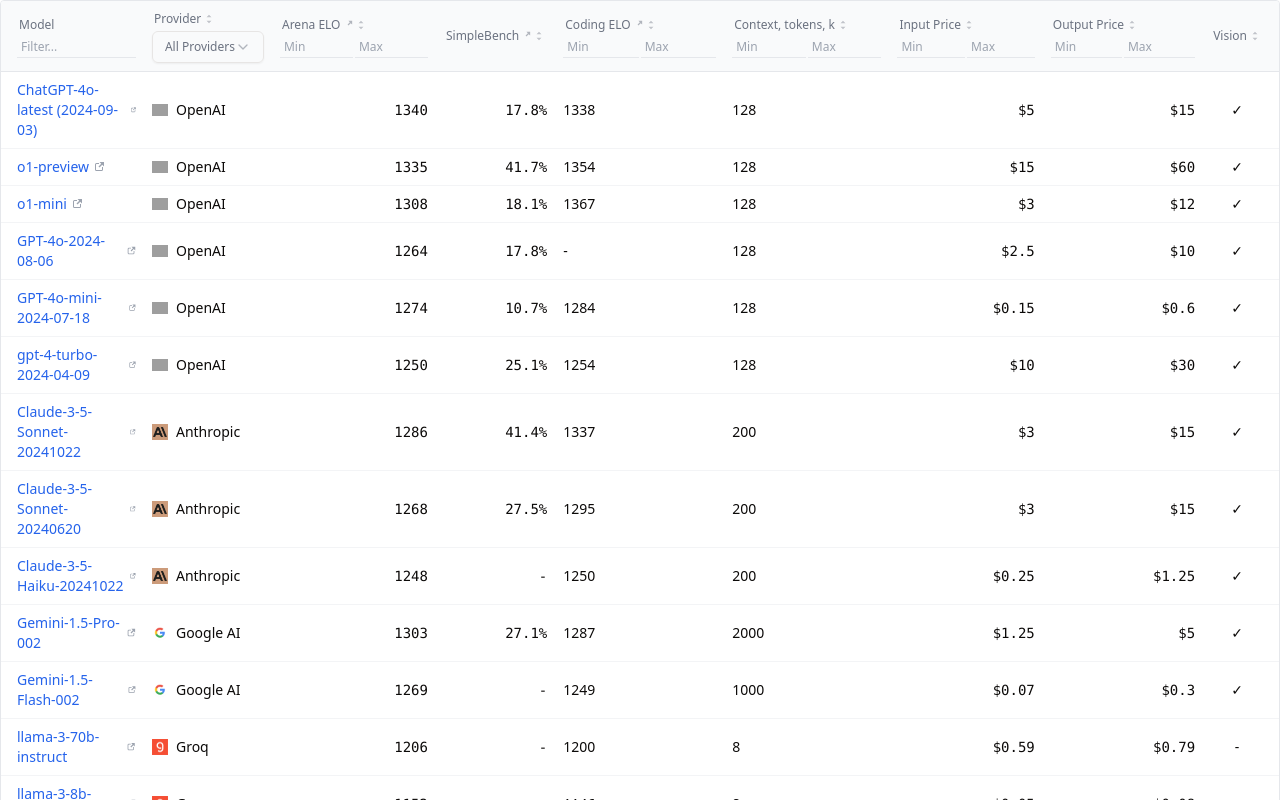
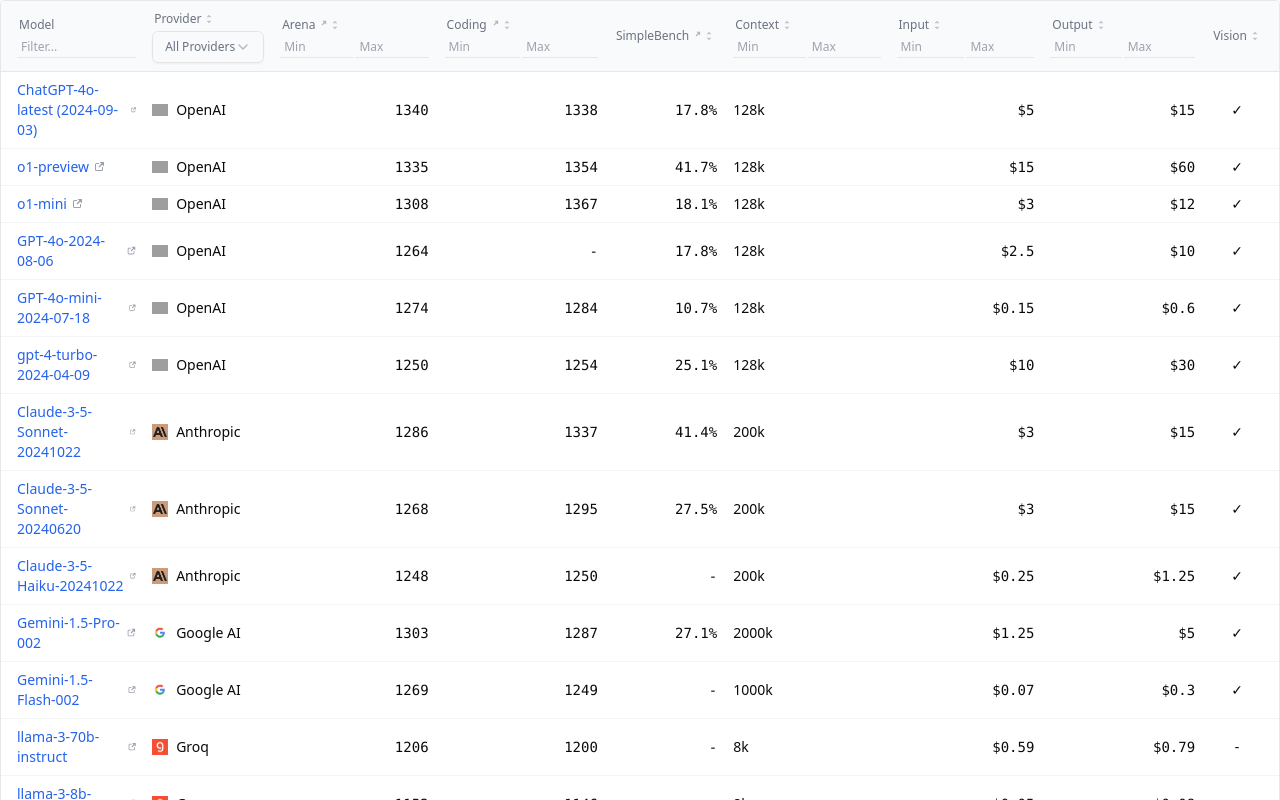
Before and after one commit to WiegerWolf/ai-pricing, a React (Vite) app: page / in a window 1280 px wide. Shown: the top 800 px of the page. Built offline with nearby package versions, Linux system fonts and the light colour scheme; grey boxes are pictures that could not be loaded.

Commit message:
Refactor LLMTable columns: Simplify Arena column title, swap codingElo and simpleBench columns, and update column titles and tooltips.

```diff
--- a/src/components/Tables/LLMTable/columns.tsx
+++ b/src/components/Tables/LLMTable/columns.tsx
@@ -106,7 +106,7 @@
         header: ({ column }) => (
             <ColumnHeader
                 column={column}
-                title="Arena ELO"
+                title="Arena"
                 tooltip="What people prefer (higher is better)"
                 link={{ url: "https://lmarena.ai/?leaderboard", title: "LM Arena Leaderboard" }}
                 filter={{ type: 'range', enabled: true }}
@@ -116,6 +116,26 @@
         cell: ({ row }) => (
             <span className="font-mono text-right block">
                 {row.original.smartsElo || "-"}
+            </span>
+        ),
+        sortDescFirst: true,
+        sortUndefined: 'last'
+    },
+    {
+        accessorKey: "codingElo",
+        header: ({ column }) => (
+            <ColumnHeader
+                column={column}
+                title="Coding"
+                tooltip="Coding-specific performance score (higher is better)"
+                link={{ url: "https://openlm.ai/chatbot-arena/", title: "OpenLM Chatbot Arena" }}
+                filter={{ type: 'range', enabled: true }}
+                sort={{ enabled: true }}
+            />
+        ),
+        cell: ({ row }) => (
+            <span className="font-mono text-right block">
+                {row.original.codingElo || "-"}
             </span>
         ),
         sortDescFirst: true,
@@ -142,32 +162,17 @@
         sortUndefined: 'last'
     },
     {
-        accessorKey: "codingElo",
+        accessorKey: "context",
         header: ({ column }) => (
             <ColumnHeader
                 column={column}
-                title="Coding ELO"
-                tooltip="Coding-specific performance score (higher is better)"
-                link={{ url: "https://openlm.ai/chatbot-arena/", title: "OpenLM Chatbot Arena" }}
+                title="Context"
+                tooltip="The maximum number of tokens the model can process at once. 'k' stands for thousands of tokens."
                 filter={{ type: 'range', enabled: true }}
                 sort={{ enabled: true }}
             />
         ),
-        cell: ({ row }) => row.original.codingElo || "-",
-        sortDescFirst: true,
-        sortUndefined: 'last'
-    },
-    {
-        accessorKey: "context",
-        header: ({ column }) => (
-            <ColumnHeader
-                column={column}
-                title="Context, tokens, k"
-                tooltip="The maximum number of tokens the model can process at once. In thousands of tokens."
-                filter={{ type: 'range', enabled: true }}
-                sort={{ enabled: true }}
-            />
-        ),
+        cell: ({ row }) => (`${row.original.context}k`),
         sortingFn: "alphanumeric",
         sortDescFirst: true,
     },
@@ -176,7 +181,7 @@
         header: ({ column }) => (
             <ColumnHeader
                 column={column}
-                title="Input Price"
+                title="Input"
                 tooltip="The cost per 1,000,000 tokens sent to the model"
                 filter={{ type: 'range', enabled: true }}
                 sort={{ enabled: true }}
@@ -194,7 +199,7 @@
         header: ({ column }) => (
             <ColumnHeader
                 column={column}
-                title="Output Price"
+                title="Output"
                 tooltip="The cost per 1,000,000 tokens received from the model"
                 filter={{ type: 'range', enabled: true }}
                 sort={{ enabled: true }}
```
